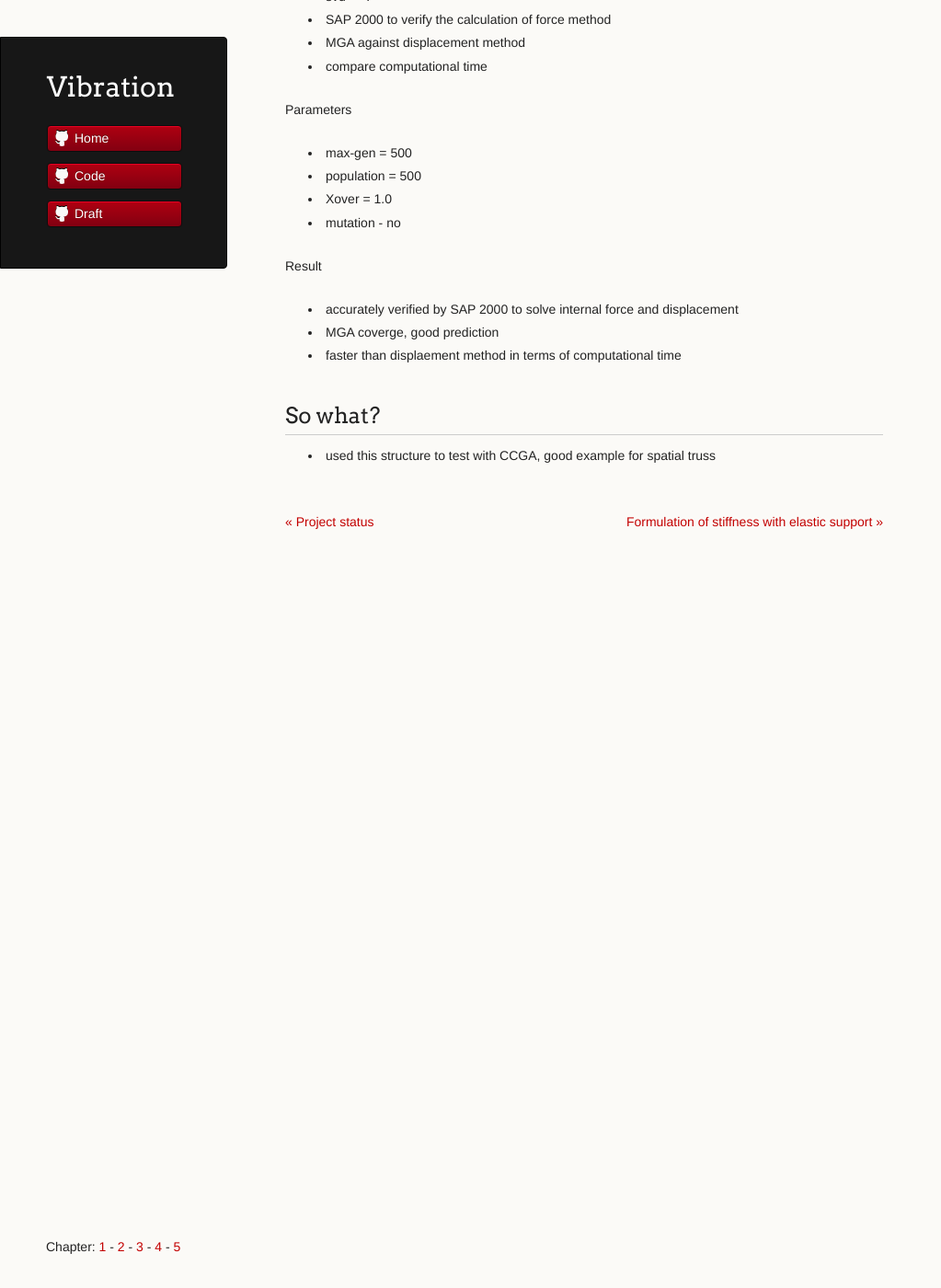
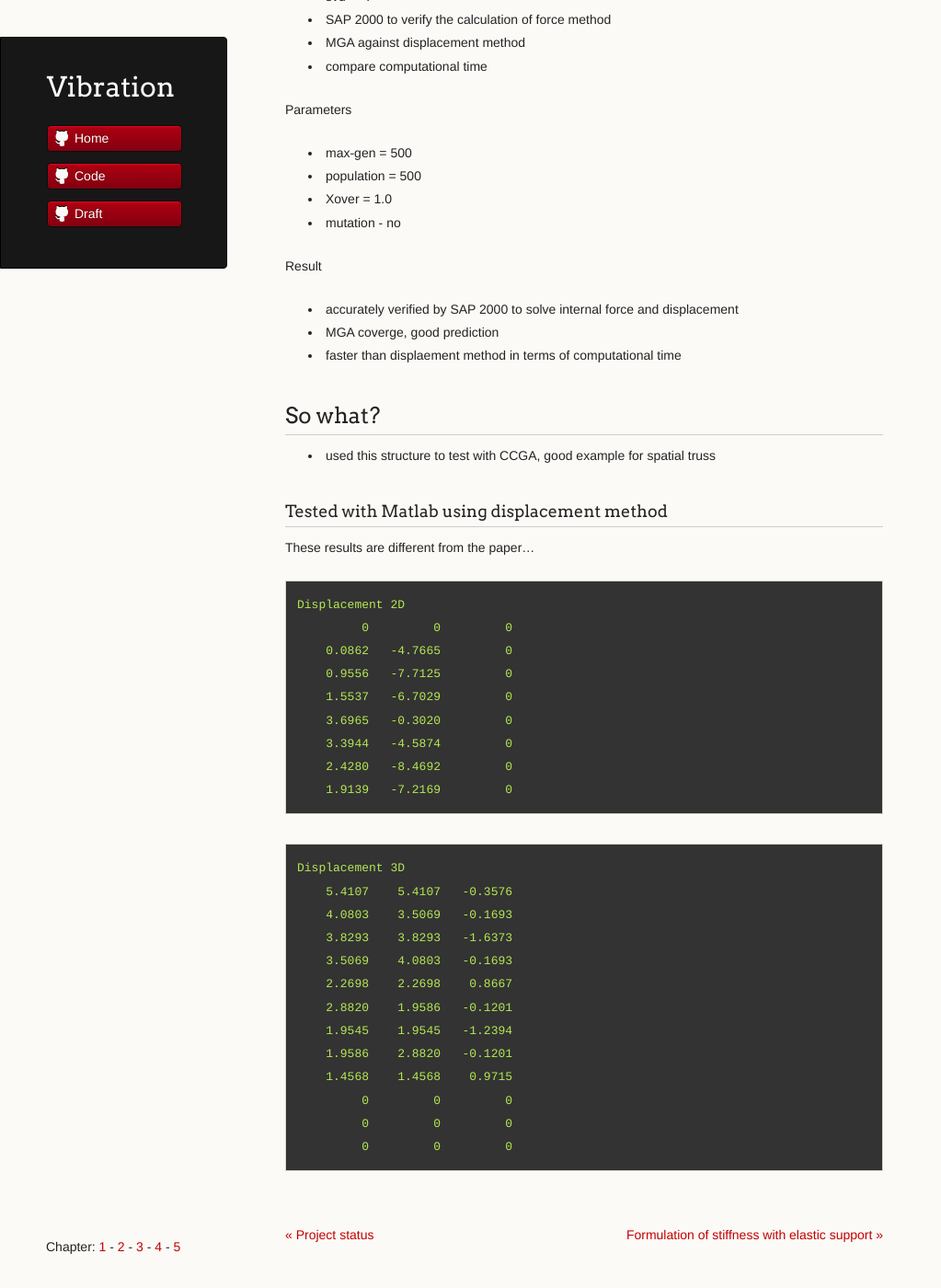
Before and after one commit to vireax/vibration, a Jekyll site: the page built from _posts/2014-02-07-nam-il-kim-2013.md, in a window 1280 px wide and 1400 px high, scrolled down 493 px. Shown: the whole window at 92% size, without its empty margins (0-1023 px from the left). Built offline with Jekyll 4.4.1, drawn with Linux system fonts in a browser that asks for light colours; before the commit the page ends 1123 px from its top, so only the background shows below that.

Commit message:
Update 2014-02-07-nam-il-kim-2013.md

````diff
--- a/_posts/2014-02-07-nam-il-kim-2013.md
+++ b/_posts/2014-02-07-nam-il-kim-2013.md
@@ -39,3 +39,35 @@ Result
 ## So what? ##
 
 * used this structure to test with CCGA, good example for spatial truss
+
+### Tested with Matlab using displacement method
+
+These results are different from the paper...
+
+```
+Displacement 2D
+         0         0         0
+    0.0862   -4.7665         0
+    0.9556   -7.7125         0
+    1.5537   -6.7029         0
+    3.6965   -0.3020         0
+    3.3944   -4.5874         0
+    2.4280   -8.4692         0
+    1.9139   -7.2169         0
+```
+
+```
+Displacement 3D
+    5.4107    5.4107   -0.3576
+    4.0803    3.5069   -0.1693
+    3.8293    3.8293   -1.6373
+    3.5069    4.0803   -0.1693
+    2.2698    2.2698    0.8667
+    2.8820    1.9586   -0.1201
+    1.9545    1.9545   -1.2394
+    1.9586    2.8820   -0.1201
+    1.4568    1.4568    0.9715
+         0         0         0
+         0         0         0
+         0         0         0
+```
````
